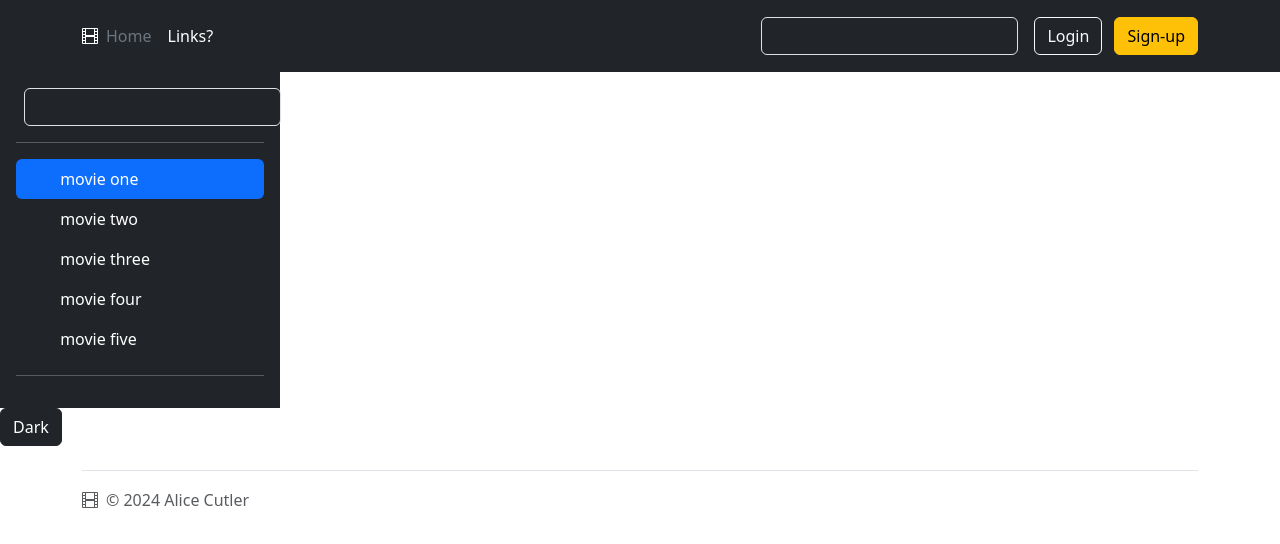
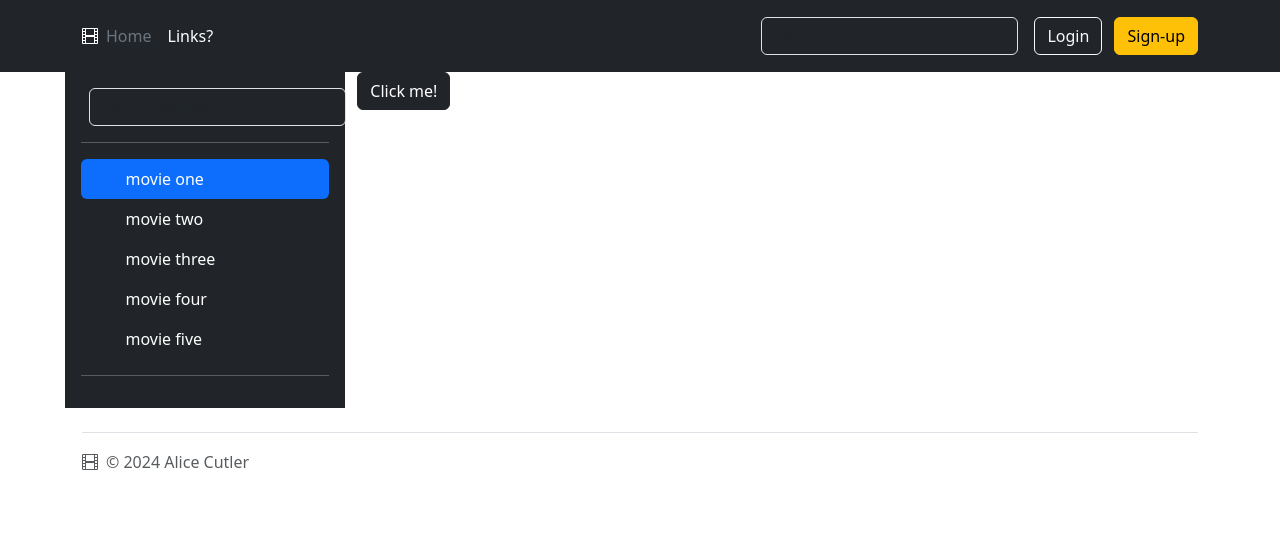
Before and after one commit to acutler2929/movieFax2, a website with bundled scripts: page index.html in a window 1280 px wide. Built offline with nearby package versions, Linux system fonts and the light colour scheme.

Commit message:
added event listener, should be in the view, though...

```diff
--- a/index.html
+++ b/index.html
@@ -40,10 +40,8 @@
     </header>
 
     <div id="app-content-container">
-
-      <div id="search-function-container">
-
-        <div class="d-flex flex-column flex-shrink-0 p-3 text-bg-dark" style="width: 280px;">
+      <div id="movies-container" class="row justify-content-center">
+        <div id="movie-search-container" class="col-4 d-flex flex-column flex-shrink-0 p-3 text-bg-dark" style="width: 280px;">
           <a href="/" class="d-flex align-items-center mb-3 mb-md-0 me-md-auto text-white text-decoration-none">
             <svg class="bi pe-none me-2" width="40" height="32"><use xlink:href="#bootstrap"></use></svg>
             <form class="col-12 col-lg-auto mb-3 mb-lg-0 me-lg-3" role="search">
@@ -84,26 +82,15 @@
             </li>
           </ul>
           <hr>
-        <!-- <div class="dropdown">
-          <a href="#" class="d-flex align-items-center text-white text-decoration-none dropdown-toggle" data-bs-toggle="dropdown" aria-expanded="false">
-            <img src="https://github.com/mdo.png" alt="" width="32" height="32" class="rounded-circle me-2">
-            <strong>mdo</strong>
-          </a>
-          <ul class="dropdown-menu dropdown-menu-dark text-small shadow">
-            <li><a class="dropdown-item" href="#">New project...</a></li>
-            <li><a class="dropdown-item" href="#">Settings</a></li>
-            <li><a class="dropdown-item" href="#">Profile</a></li>
-            <li><hr class="dropdown-divider"></li>
-            <li><a class="dropdown-item" href="#">Sign out</a></li>
-          </ul>
         </div>
-      </div> -->
+        <div id="movie-info-container" class="col-8">
+          <button type="button" class="btn btn-dark" id="click-me">Click me!</button>
         </div>
-
-    <div id="movie-info-container">
-      <button type="button" class="btn btn-dark">Dark</button>
       </div>
-
+      <div id="stats-container">
+        <!-- will contain user stats in future -->
+      </div>
+    </div>
     </div>
       <div class="container">
         <footer class="d-flex flex-wrap justify-content-between align-items-center py-3 my-4 border-top">
--- a/src/js/controller.js
+++ b/src/js/controller.js
@@ -15,4 +15,10 @@ const controlLogin = {}
 
 const controlSignup = {}
 
-console.log("Hello from controller.js!!!");
+
+//assigning event listeners to buttons...
+const clickMe = document.getElementById('click-me');
+
+clickMe.addEventListener('click',  function() {
+    console.log("Hello from controller.js!!!");
+});
```
Lines whose indentation alone changed are shown as unchanged.
